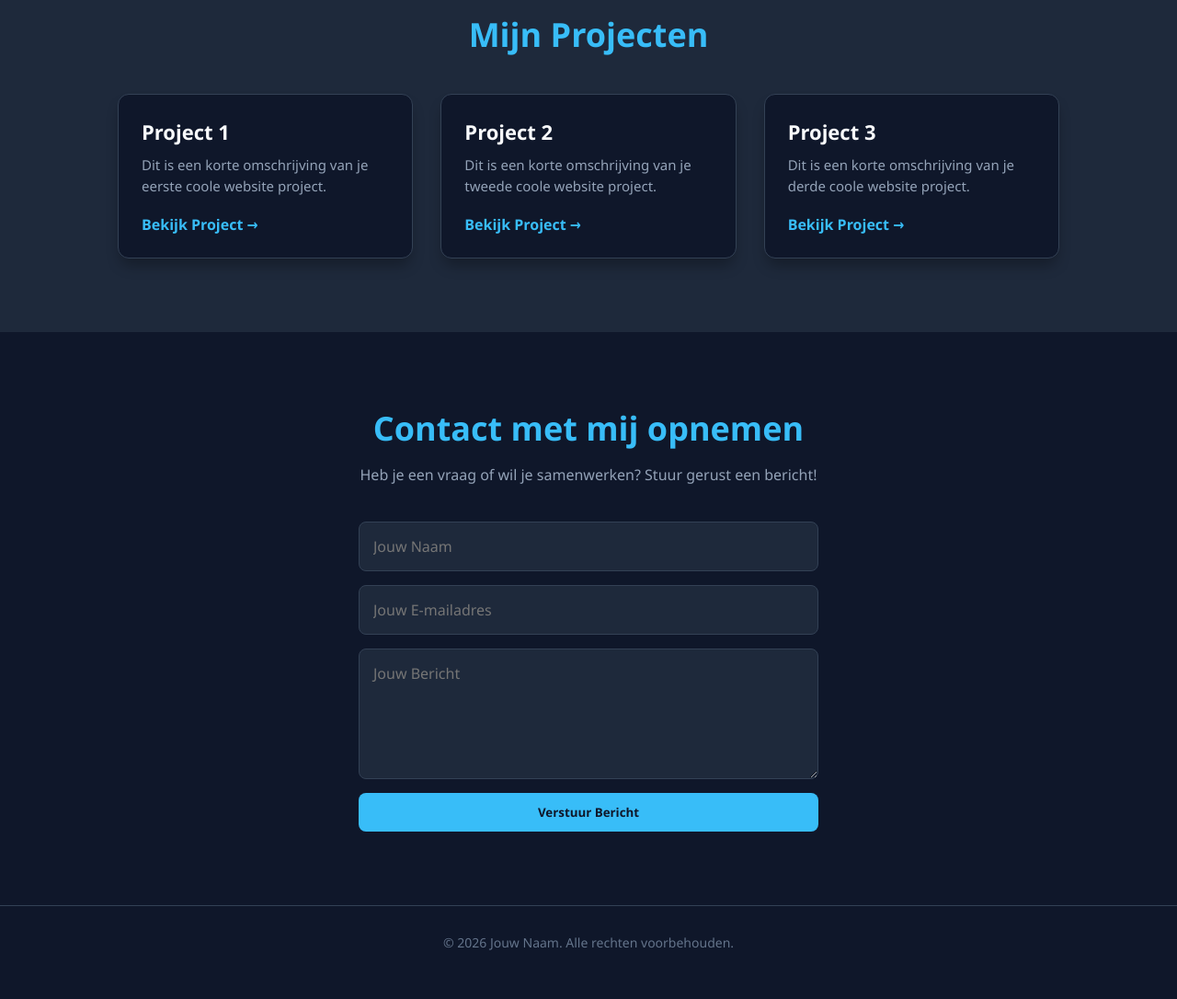
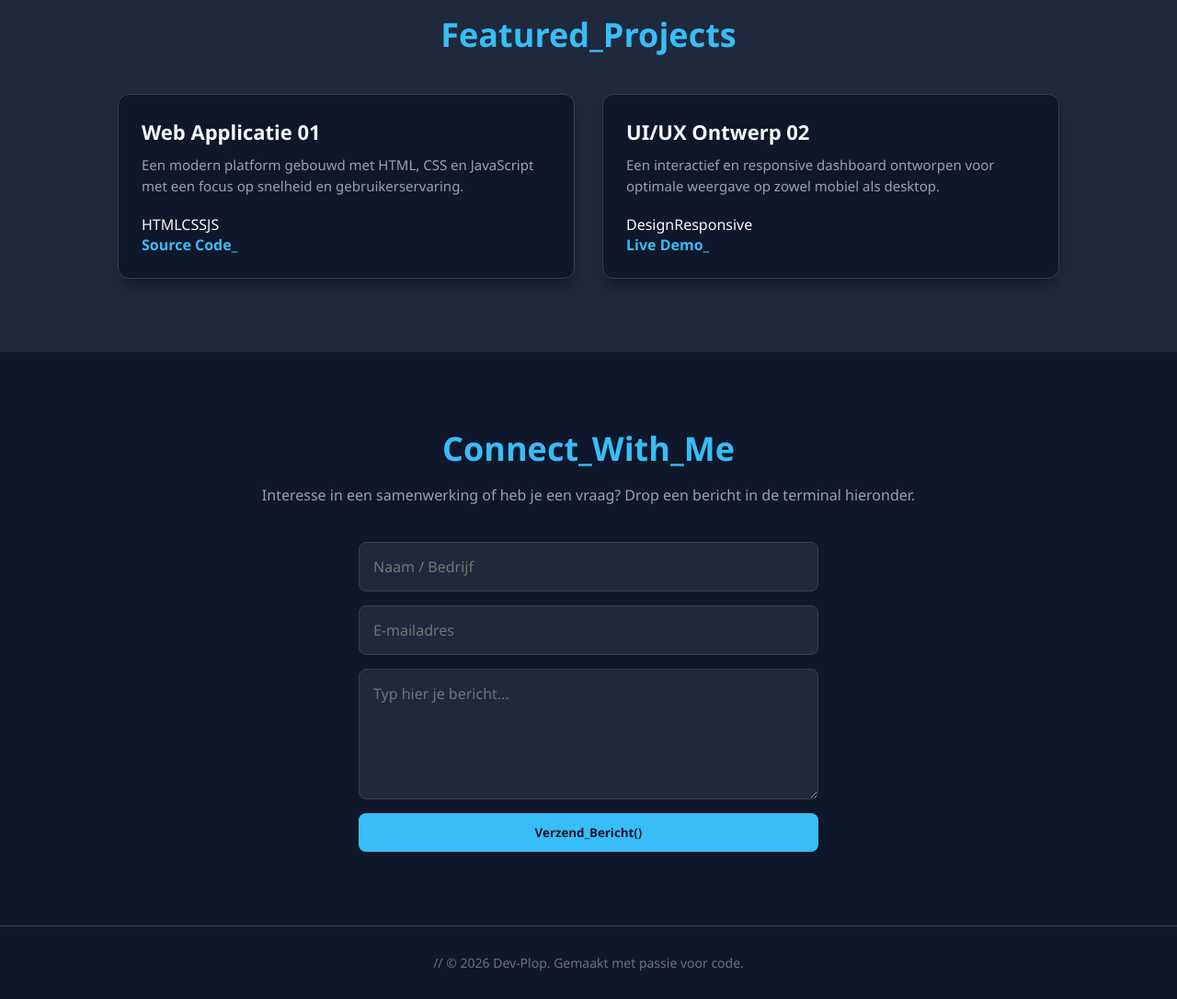
Before and after one commit to HenkSmit123/Dev-Plop-Portfolio, a plain HTML site: page index.html in a window 1280 px wide. Shown: the part 780-1866 px from the top of the page at 92% size. Before the commit the page ends 1844 px from the top, so only its background shows below. Drawn offline with Linux system fonts and the light colour scheme.

Commit message:
Add files via upload

```diff
--- a/index.html
+++ b/index.html
@@ -3,82 +3,89 @@
 <head>
     <meta charset="UTF-8">
     <meta name="viewport" content="width=device-width, initial-scale=1.0">
-    <title>Mijn Portfolio</title>
+    <title>Dev Portfolio</title>
     <link rel="stylesheet" href="style.css">
 </head>
 <body>
 
     <!-- Navigatiebalk -->
     <nav class="navbar">
-        <div class="logo">DevPortfolio</div>
+        <div class="logo">&lt;DEV/<span class="highlight">PLOP</span>&gt;</div>
         <ul class="nav-links">
-            <li><a href="#home">Home</a></li>
-            <li><a href="#projecten">Projecten</a></li>
-            <li><a href="#contact">Contact</a></li>
+            <li><a href="#home">// home</a></li>
+            <li><a href="#projecten">// werk</a></li>
+            <li><a href="#contact">// contact</a></li>
         </ul>
     </nav>
 
     <!-- Home / Hero Sectie -->
     <header id="home" class="hero">
         <div class="hero-content">
-            <h1>Hallo, ik ben <span class="highlight">Jouw Naam</span></h1>
-            <p>Welkom op mijn portfolio website. Ik bouw creatieve en strakke websites.</p>
-            <a href="#projecten" class="btn">Bekijk mijn werk</a>
+            <div class="terminal-badge">STATUS: AVAILABLE FOR WORK</div>
+            <h1>Bouwen aan de <span class="gradient-text">digitale toekomst</span></h1>
+            <p>Ik ben een gedreven developer gespecialiseerd in het bouwen van strakke, snelle en moderne webapplicaties.</p>
+            <div class="hero-buttons">
+                <a href="#projecten" class="btn btn-primary">Bekijk Projecten</a>
+                <a href="#contact" class="btn btn-secondary">Let's talk</a>
+            </div>
         </div>
     </header>
 
     <!-- Projecten Sectie -->
     <section id="projecten" class="projects-section">
-        <h2>Mijn Projecten</h2>
+        <div class="section-title">
+            <h2>Featured_Projects</h2>
+            <div class="line"></div>
+        </div>
+
         <div class="projects-grid">
-
             <!-- Project 1 -->
             <div class="project-card">
+                <div class="card-header">
+                    <span class="dot"></span><span class="dot"></span><span class="dot"></span>
+                </div>
                 <div class="project-info">
-                    <h3>Project 1</h3>
-                    <p>Dit is een korte omschrijving van je eerste coole website project.</p>
-                    <a href="#" class="project-link">Bekijk Project →</a>
+                    <h3>Web Applicatie 01</h3>
+                    <p>Een modern platform gebouwd met HTML, CSS en JavaScript met een focus op snelheid en gebruikerservaring.</p>
+                    <div class="tags"><span>HTML</span><span>CSS</span><span>JS</span></div>
+                    <a href="#" class="project-link">Source Code_</a>
                 </div>
             </div>
 
             <!-- Project 2 -->
             <div class="project-card">
+                <div class="card-header">
+                    <span class="dot"></span><span class="dot"></span><span class="dot"></span>
+                </div>
                 <div class="project-info">
-                    <h3>Project 2</h3>
-                    <p>Dit is een korte omschrijving van je tweede coole website project.</p>
-                    <a href="#" class="project-link">Bekijk Project →</a>
+                    <h3>UI/UX Ontwerp 02</h3>
+                    <p>Een interactief en responsive dashboard ontworpen voor optimale weergave op zowel mobiel als desktop.</p>
+                    <div class="tags"><span>Design</span><span>Responsive</span></div>
+                    <a href="#" class="project-link">Live Demo_</a>
                 </div>
             </div>
-
-            <!-- Project 3 -->
-            <div class="project-card">
-                <div class="project-info">
-                    <h3>Project 3</h3>
-                    <p>Dit is een korte omschrijving van je derde coole website project.</p>
-                    <a href="#" class="project-link">Bekijk Project →</a>
-                </div>
-            </div>
-
         </div>
     </section>
 
     <!-- Contact Sectie -->
     <section id="contact" class="contact-section">
-        <h2>Contact met mij opnemen</h2>
-        <p>Heb je een vraag of wil je samenwerken? Stuur gerust een bericht!</p>
+        <div class="contact-box">
+            <h2>Connect_With_Me</h2>
+            <p>Interesse in een samenwerking of heb je een vraag? Drop een bericht in de terminal hieronder.</p>
 
-        <!-- Vervang DE_CODE_VAN_FORMSPREE door je echte Formspree code indien nodig -->
-        <form action="https://formspree.io/f/DE_CODE_VAN_FORMSPREE" method="POST" class="contact-form">
-            <input type="text" name="name" placeholder="Jouw Naam" required>
-            <input type="email" name="email" placeholder="Jouw E-mailadres" required>
-            <textarea name="message" placeholder="Jouw Bericht" rows="5" required></textarea>
-            <button type="submit" class="btn">Verstuur Bericht</button>
-        </form>
+            <!-- Pas DE_CODE_VAN_FORMSPREE aan naar je eigen Formspree ID -->
+            <form action="https://formspree.io/f/DE_CODE_VAN_FORMSPREE" method="POST" class="contact-form">
+                <input type="text" name="name" placeholder="Naam / Bedrijf" required>
+                <input type="email" name="email" placeholder="E-mailadres" required>
+                <textarea name="message" placeholder="Typ hier je bericht..." rows="5" required></textarea>
+                <button type="submit" class="btn btn-primary">Verzend_Bericht()</button>
+            </form>
+        </div>
     </section>
 
     <!-- Footer -->
     <footer>
-        <p>&copy; 2026 Jouw Naam. Alle rechten voorbehouden.</p>
+        <p>// © 2026 Dev-Plop. Gemaakt met passie voor code.</p>
     </footer>
 
     <script src="script.js"></script>
```
